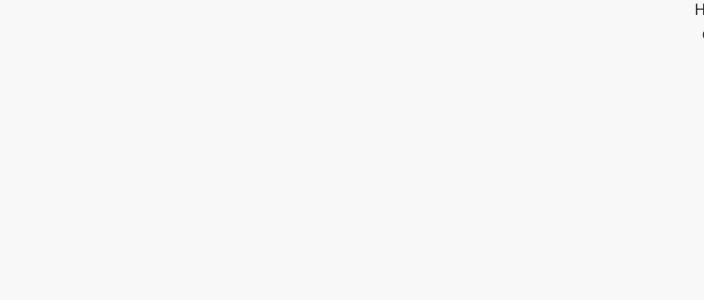
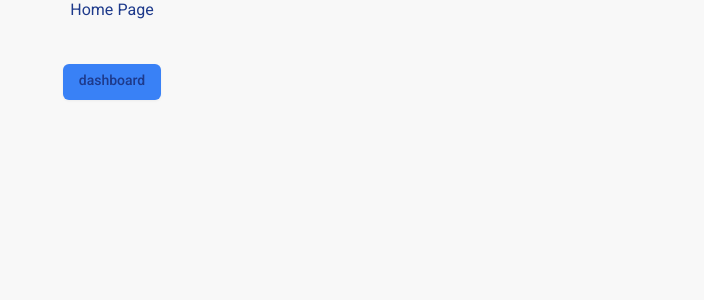
Before and after one commit to pooya-poi/next-starter-kit, a Next.js app: page / in a window 1280 px wide. Shown: the top 300 px of the page, without its empty margins (576-1280 px from the left). Built offline with nearby package versions, Linux system fonts and the light colour scheme.

Commit message:
refactor: enhance page component structure and styling

```diff
--- a/src/app/page.tsx
+++ b/src/app/page.tsx
@@ -1,11 +1,17 @@
+import { Button } from '@/components/ui/button';
 import Link from 'next/link';
 
-const Page: React.FC = () => (
-  <div>
-    Home Page <br />
-    <Link href="/dashboard">dashboard</Link>
-  </div>
-);
+const Page = () => {
+  return (
+    <div className="text-accent-foreground flex flex-col items-center gap-y-10">
+      <h1>Home Page</h1>
+      <Button variant={'default'} className='text-accent-foreground '>
+      <Link href="/dashboard">dashboard</Link>
+      </Button>
+
+    </div>
+  );
+};
 
 Page.displayName = 'pageApp';
 export default Page;
```
